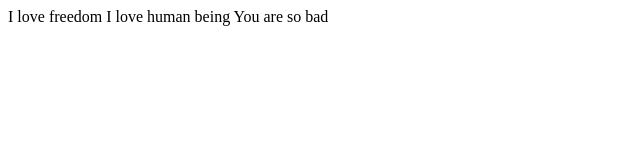
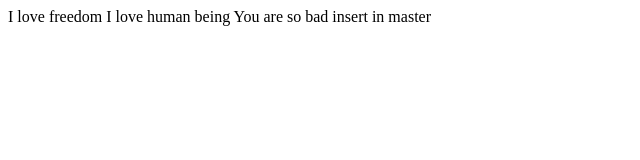
Before and after one commit to tonyjiang81/aaa, a plain HTML site: page index.html in a window 1280 px wide. Shown: the whole page, without its empty margins (0-640 px from the left). Drawn offline with Linux system fonts and the light colour scheme.

Commit message:
commit in master

```diff
--- a/index.html
+++ b/index.html
@@ -8,5 +8,6 @@
    I love freedom
    I love human being
    You are so bad
+   insert in master
 </body>
 </html>
```
